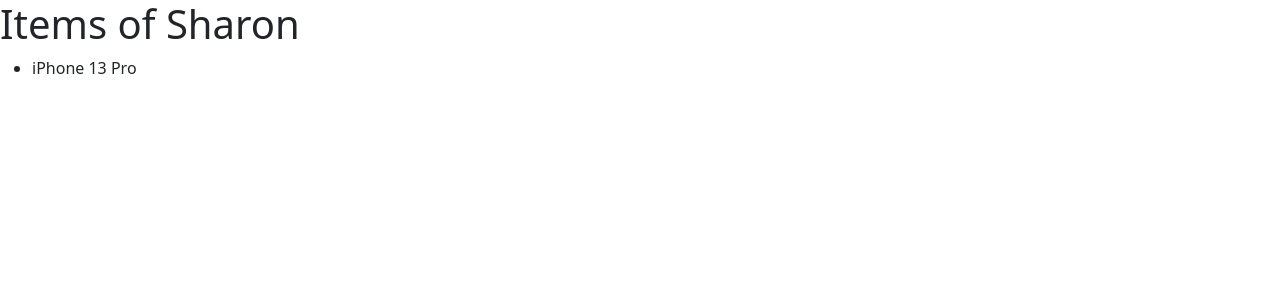
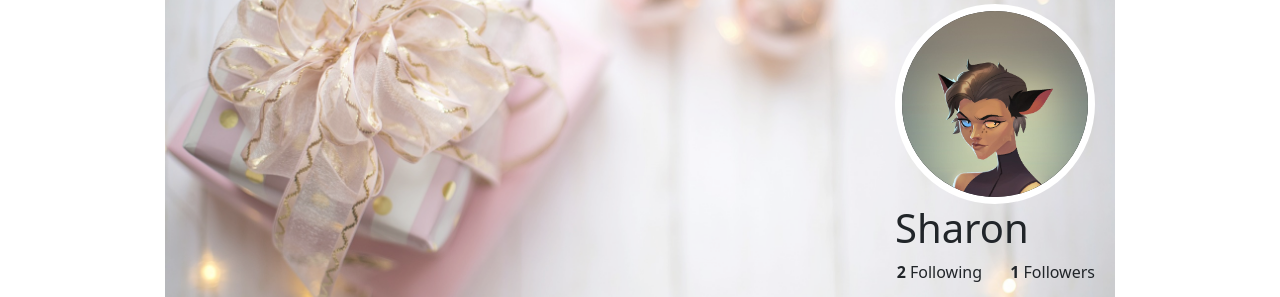
Before and after one commit to SamuelUkachukwu/Reach, a Django app: page /profiles/follower/3/ in a window 1280 px wide. Shown: the top 297 px of the page. Before the commit the page ends 74 px from the top, so only its background shows below. Run offline with Django 3.2, Linux system fonts and the light colour scheme; a user stored in the database is signed in; data comes from the database, SQL or seed files in the repository; some libraries are stand-ins or nearby versions.

Commit message:
Added followers item detail view.

```diff
--- a/profiles/templates/profiles/follower_items.html
+++ b/profiles/templates/profiles/follower_items.html
@@ -1,10 +1,69 @@
-{% extends 'base.html' %}
+{% extends "base.html" %}
+{% load static %}
+
+{% block extra_title %}{{ follower }}'s List{% endblock %}
 
 {% block content %}
-    <h1>Items of {{ follower }}</h1>
-    <ul>
-        {% for item in follower_items %}
-            <li>{{ item.name }}</li>
-        {% endfor %}
-    </ul>
+<!-- nav-bar -->
+<nav class="navbar fixed-top ">
+
+</nav>
+
+<!-- main pages -->
+<section class="container">
+    <div class="row">
+        <div class="col-12 col-md-10 m-auto profile-header">
+            <div class="profile-txt">
+                <div class="bg-dark profile-box">
+                    {% if follower.profile.image %}
+                    <img src="{{ follower.profile.image.url }}" class="img-fluid rounded-start "
+                        alt="User Profile Picture for {{ follower.username }}">
+                    {% else %}
+                    <img src="{{ MEDIA_URL }}wolf-clan.jpg" class="img-fluid rounded-start profile-pic"
+                        alt="User Profile Picture...">
+                    {% endif %}
+                </div>
+                <h1 class="">{{ follower }}</h1>
+                <p class="text-end"><span class="pe-4"><strong>{{ follower.following.count }}</strong>
+                        Following</span> <span><strong>{{ follower.profile.followers.count }}</strong> Followers</span></p>
+            </div>
+        </div>
+    </div>
+
+    <div class="row justify-content-center">
+
+        <div class="row row-cols-1 row-cols-md-2 row-cols-lg-4 g-4 mt-3 mb-5">
+            {% for item in follower_items %}
+            <div class="col">
+                <div class="card h-100 wish rounded-0 dynamic-card wish-image">
+                    {% if item.image %}
+                    <a class="p-2" href="{{ item.link }}" target="_blank">
+                        <img class="card-img-top" src="{{ item.image.url }}" alt="{{ item.name }}">
+                    </a>
+                    {% else %}
+                    <a class="p-2" href="#">
+                        <img class="card-img-top" src="{{ MEDIA_URL }}noimage.png" alt="{{ item.name }}">
+                    </a>
+                    {% endif %}
+                    <div class="card-body">
+                        <h5>{{item.name}}</h5>
+                        <p>{{ item.description }}</p>
+                    </div>
+                    <div class="p-3 card-footer bg-transparent border-0">
+                        <span class="ps-5">
+                            {% if item.done %}
+                            <i class="fas fa-check-circle text-info"></i> <small><strong>Achieved</strong></small>
+                            {% else %}
+                            <i class="fas fa-times-circle text-danger"></i> <small><strong>Waiting</strong></small>
+                            {% endif %}
+                        </span>
+                    </div>
+                </div>
+            </div>
+            {% endfor %}
+        </div>
+    </div>
+</section>
+<!-- footer -->
+
 {% endblock %}
```
